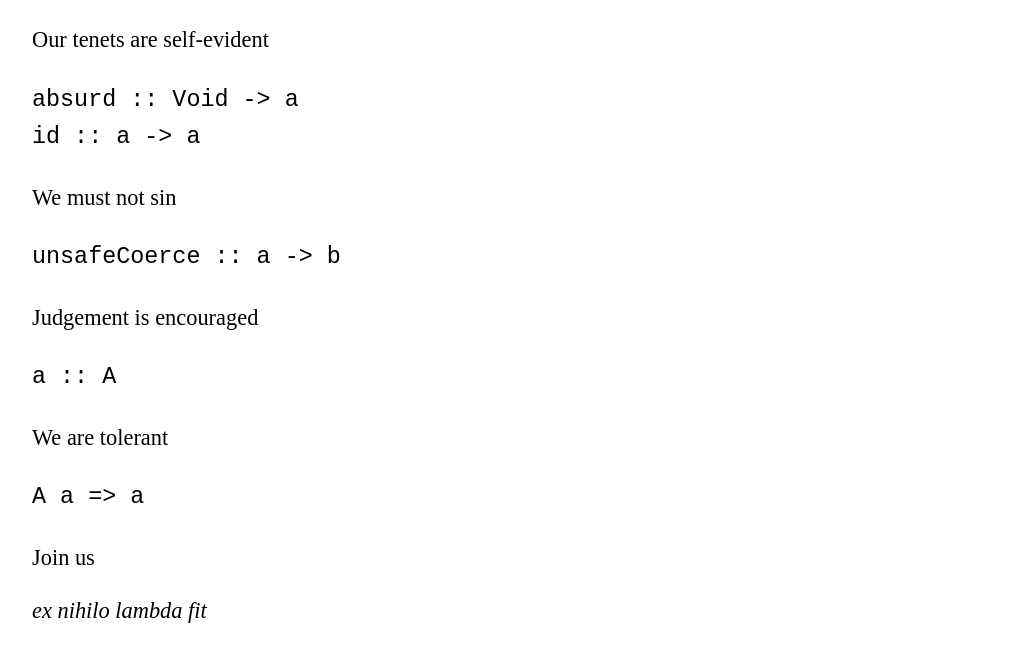
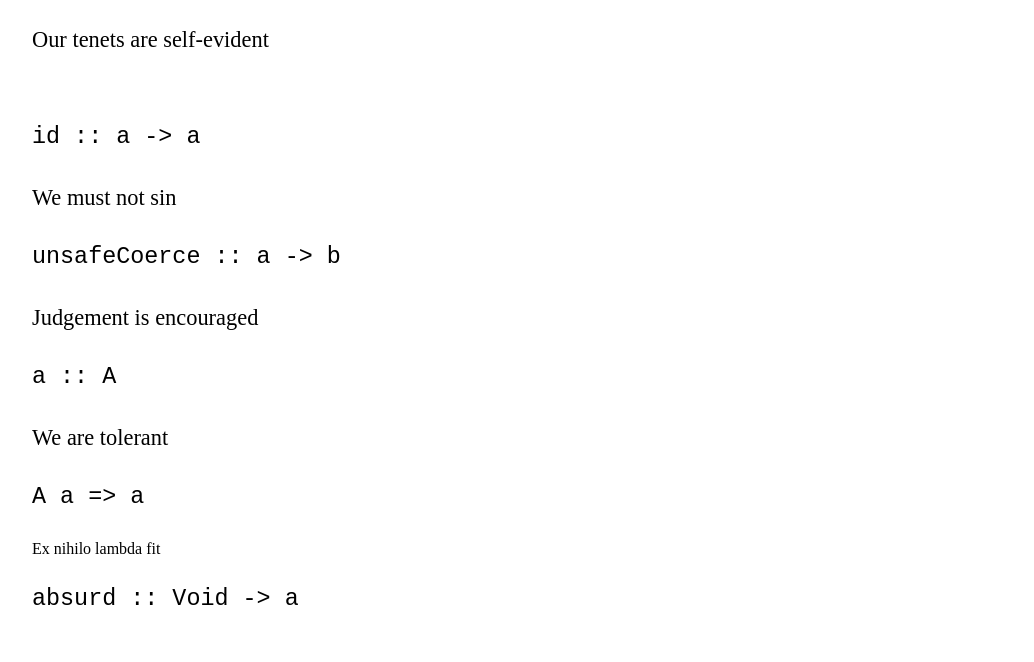
Before and after one commit to svanderbleek/churchofhaskell, a plain HTML site: page index.html in a window 1280 px wide. Shown: the part 196-858 px from the top of the page, without its empty margins (96-1130 px from the left). Drawn offline with Linux system fonts and the light colour scheme.

Commit message:
Update index.html

```diff
--- a/index.html
+++ b/index.html
@@ -6,7 +6,6 @@ body { margin: 4% auto; width: 80%; }
 h1 { font-size: 240%; }
 p { font-size: 140%; line-height: 160%; }
 pre { font-size: 180%; line-height: 160%; }
-#greeting { font-size: 140%; font-style: italic; }
 </style>
 </head>
 <body>
@@ -21,7 +20,7 @@ hereby establish, in our own image, the first
 Our tenets are self-evident
 </p>
 <pre>
-absurd :: Void -> a
+
 id :: a -> a
 </pre>
 <p>
@@ -42,9 +41,9 @@ We are tolerant
 <pre>
 A a => a
 </pre>
-<p>
-Join us
-</p>
-<div id="greeting">
-ex nihilo lambda fit
+<div>
+Ex nihilo lambda fit
 </div>
+<pre>
+absurd :: Void -> a
+</pre>
```
